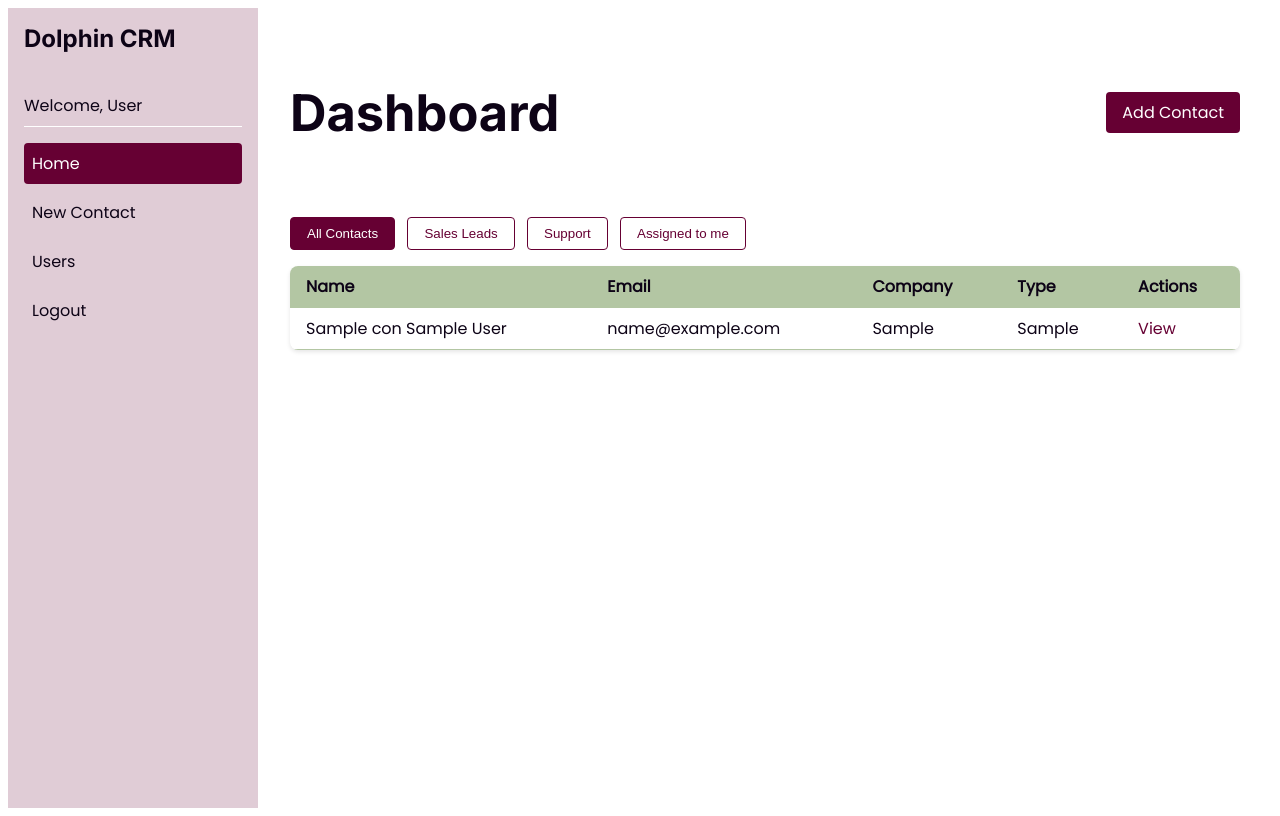
After one commit to danz875/info2180-finalproject, a PHP site: page /dashboard.php in a window 1280 px wide. The commit adds this page. Run offline with PHP 8.4, Linux system fonts and the light colour scheme; a user stored in the database is signed in; tables that the repository leaves empty hold one stand-in row (values such as "Sample post").

Commit message:
Added dashboard feature
- Created dashboard page with respective style and script files
- Added code to load contacts in the home view

```diff
--- /dev/null
+++ b/assets/css/dashboard.css
@@ -0,0 +1,140 @@
+.dashboard-container {
+    display: grid;
+    grid-template-columns: 15.625rem 1fr;
+    min-height: 100vh;
+    background-color: var(--background);
+    color: var(--text);
+}
+
+.sidebar {
+    background-color: var(--tertiary);
+    padding: var(--space-md);
+}
+
+.logo {
+    font-family: 'Inter';
+    font-weight: 700;
+    font-size: 1.5rem;
+    margin-bottom: var(--space-lg);
+}
+
+.user-info {
+    margin-bottom: var(--space-md);
+    padding: var(--space-sm) 0;
+    border-bottom: 1px solid var(--background);
+}
+
+.nav-links {
+    list-style: none;
+    padding: 0;
+}
+
+.nav-links li {
+    margin-bottom: var(--space-sm);
+}
+
+.nav-links a {
+    color: var(--text);
+    text-decoration: none;
+    display: block;
+    padding: var(--space-sm);
+    border-radius: 0.25rem;
+    transition: background-color 0.3s;
+}
+
+.nav-links a:hover,
+.nav-links a.active {
+    background-color: var(--primary);
+    color: var(--background);
+}
+
+.content {
+    padding: var(--space-lg);
+    background-color: var(--background);
+}
+
+#dashboard-content {
+    max-width: 1200px;
+    margin: 0 auto;
+}
+
+.dashboard-header {
+    display: flex;
+    justify-content: space-between;
+    align-items: center;
+    margin-bottom: var(--space-lg);
+}
+
+.btn-primary {
+    background-color: var(--primary);
+    color: var(--background);
+    padding: var(--space-sm) var(--space-md);
+    border-radius: 4px;
+    text-decoration: none;
+    font-weight: 500;
+}
+
+.filter-container {
+    margin-bottom: var(--space-md);
+}
+
+.filter-btn {
+    background: var(--background);
+    border: 1px solid var(--primary);
+    color: var(--primary);
+    padding: var(--space-sm) var(--space-md);
+    margin-right: var(--space-sm);
+    border-radius: 4px;
+    cursor: pointer;
+    transition: all 0.3s;
+}
+
+.filter-btn.active {
+    background: var(--primary);
+    color: var(--background);
+}
+
+.contacts-table-container {
+    background: var(--background);
+    border-radius: 0.5rem;
+    box-shadow: 0 0.125rem 0.25rem rgba(0,0,0,0.1);
+    overflow: hidden;
+}
+
+.contacts-table {
+    width: 100%;
+    border-collapse: collapse;
+}
+
+.contacts-table th,
+.contacts-table td {
+    padding: var(--space-sm) var(--space-md);
+    text-align: left;
+    border-bottom: 1px solid var(--secondary);
+}
+
+.contacts-table th {
+    background-color: var(--secondary);
+    color: var(--text);
+    font-weight: 600;
+}
+
+.contacts-table tr:hover {
+    background-color: rgba(0,0,0,0.02);
+}
+
+.contacts-table a {
+    color: var(--primary);
+    text-decoration: none;
+}
+
+.contacts-table a:hover {
+    text-decoration: underline;
+}
+
+.no-contacts {
+    text-align: center;
+    padding: var(--space-md);
+    color: var(--text);
+    font-style: italic;
+}
--- a/assets/css/styles.css
+++ b/assets/css/styles.css
@@ -7,6 +7,7 @@
   --primary: #660033;
   --secondary: #b3c6a3;
   --accent: #87b5a2;
+  --tertiary: #E0CCD6;
 
   /* Spacing */
   --space-xs: 0.25rem;  /* 4px */
--- /dev/null
+++ b/assets/js/dashboard.js
@@ -0,0 +1,58 @@
+// assets/js/dashboard.js
+$(document).ready(function() {
+    // Load default content (home)
+    loadContent('home');
+
+    // Load initial contacts
+    loadContacts('all');
+
+    // Handle navigation clicks
+    $('.nav-links a').click(function(e) {
+        e.preventDefault();
+        $('.nav-links a').removeClass('active');
+        $(this).addClass('active');
+
+        const page = $(this).data('page');
+        loadContent(page);
+    });
+
+    // Handle filter buttons
+    $('.filter-btn').click(function() {
+        $('.filter-btn').removeClass('active');
+        $(this).addClass('active');
+        loadContacts($(this).data('filter'));
+    });
+
+    function loadContent(page) {
+        let url;
+        switch(page) {
+            case 'home':
+                url = 'views/home.php';
+                break;
+            case 'users':
+                url = 'views/users.php';
+                break;
+            case 'new-contact':
+                url = 'views/new-contact.php';
+                break;
+            default:
+                url = 'views/home.php';
+        }
+
+        $('#dashboard-content').load(url);
+    }
+
+    function loadContacts(filter) {
+        $.ajax({
+            url: 'includes/get-contacts.php',
+            type: 'GET',
+            data: { filter: filter },
+            success: function(response) {
+                $('#contacts-list').html(response);
+            },
+            error: function() {
+                alert('Error loading contacts');
+            }
+        });
+    }
+});
--- /dev/null
+++ b/dashboard.php
@@ -0,0 +1,68 @@
+<?php
+session_start();
+require_once 'includes/auth.php';
+require_once 'includes/database.php';
+
+// Ensure user is logged in
+requireLogin();
+?>
+
+<!DOCTYPE html>
+<html>
+<head>
+    <title>Dolphin CRM - Dashboard</title>
+    <link rel="stylesheet" href="assets/css/styles.css">
+    <link rel="stylesheet" href="assets/css/dashboard.css">
+    <script src="https://code.jquery.com/jquery-3.6.0.min.js"></script>
+</head>
+<body>
+    <div class="dashboard-container">
+        <nav class="sidebar">
+            <div class="logo">Dolphin CRM</div>
+            <div class="user-info">
+                Welcome, <?php echo htmlspecialchars($_SESSION['user_name']); ?>
+            </div>
+            <ul class="nav-links">
+                <li><a href="#" class="active" data-page="home">Home</a></li>
+                <li><a href="#" data-page="new-contact">New Contact</a></li>
+                <?php if ($_SESSION['user_role'] === 'admin'): ?>
+                    <li><a href="#" data-page="users">Users</a></li>
+                <?php endif; ?>
+                <li><a href="logout.php">Logout</a></li>
+            </ul>
+        </nav>
+
+        <main class="content">
+            <div id="dashboard-content">
+                <div class="dashboard-header">
+                    <h2>Dashboard</h2>
+                    <a href="#" class="btn-primary" data-page="new-contact">Add Contact</a>
+                </div>
+                <div class="filter-container">
+                    <button class="filter-btn active" data-filter="all">All Contacts</button>
+                    <button class="filter-btn" data-filter="sales">Sales Leads</button>
+                    <button class="filter-btn" data-filter="support">Support</button>
+                    <button class="filter-btn" data-filter="assigned">Assigned to me</button>
+                </div>
+                <div class="contacts-table-container">
+                    <table class="contacts-table">
+                        <thead>
+                            <tr>
+                                <th>Name</th>
+                                <th>Email</th>
+                                <th>Company</th>
+                                <th>Type</th>
+                                <th>Actions</th>
+                            </tr>
+                        </thead>
+                        <tbody id="contacts-list">
+                            <!-- Contacts will be loaded here via AJAX -->
+                        </tbody>
+                    </table>
+                </div>
+            </div>
+        </main>
+    </div>
+    <script src="assets/js/dashboard.js"></script>
+</body>
+</html>
--- /dev/null
+++ b/includes/get-contacts.php
@@ -0,0 +1,46 @@
+<?php
+session_start();
+require_once 'database.php';
+require_once 'auth.php';
+
+requireLogin();
+
+$filter = $_GET['filter'] ?? 'all';
+$userId = $_SESSION['user_id'];
+
+$query = "SELECT c.*, CONCAT(c.title, ' ', c.firstname, ' ', c.lastname) as fullname
+          FROM contacts c";
+
+switch($filter) {
+    case 'sales':
+        $query .= " WHERE type = 'Sales Lead'";
+        break;
+    case 'support':
+        $query .= " WHERE type = 'Support'";
+        break;
+    case 'assigned':
+        $query .= " WHERE assigned_to = :userId";
+        break;
+}
+
+$stmt = $conn->prepare($query);
+if ($filter === 'assigned') {
+    $stmt->bindParam(':userId', $userId);
+}
+$stmt->execute();
+$contacts = $stmt->fetchAll();
+
+if (empty($contacts)) {
+    echo "<tr><td colspan='5' class='no-contacts'>No contacts found</td></tr>";
+} else {
+    foreach ($contacts as $contact) {
+        echo "<tr>";
+        echo "<td>" . htmlspecialchars($contact['fullname']) . "</td>";
+        echo "<td>" . htmlspecialchars($contact['email']) . "</td>";
+        echo "<td>" . htmlspecialchars($contact['company']) . "</td>";
+        echo "<td>" . htmlspecialchars($contact['type']) . "</td>";
+        echo "<td><a href='#' data-page='view-contact' data-id='{$contact['id']}'>View</a></td>";
+        echo "</tr>";
+    }
+}
+?>
```
Also changed, not shown: sql/schema.sql (renamed from schema.sql).
